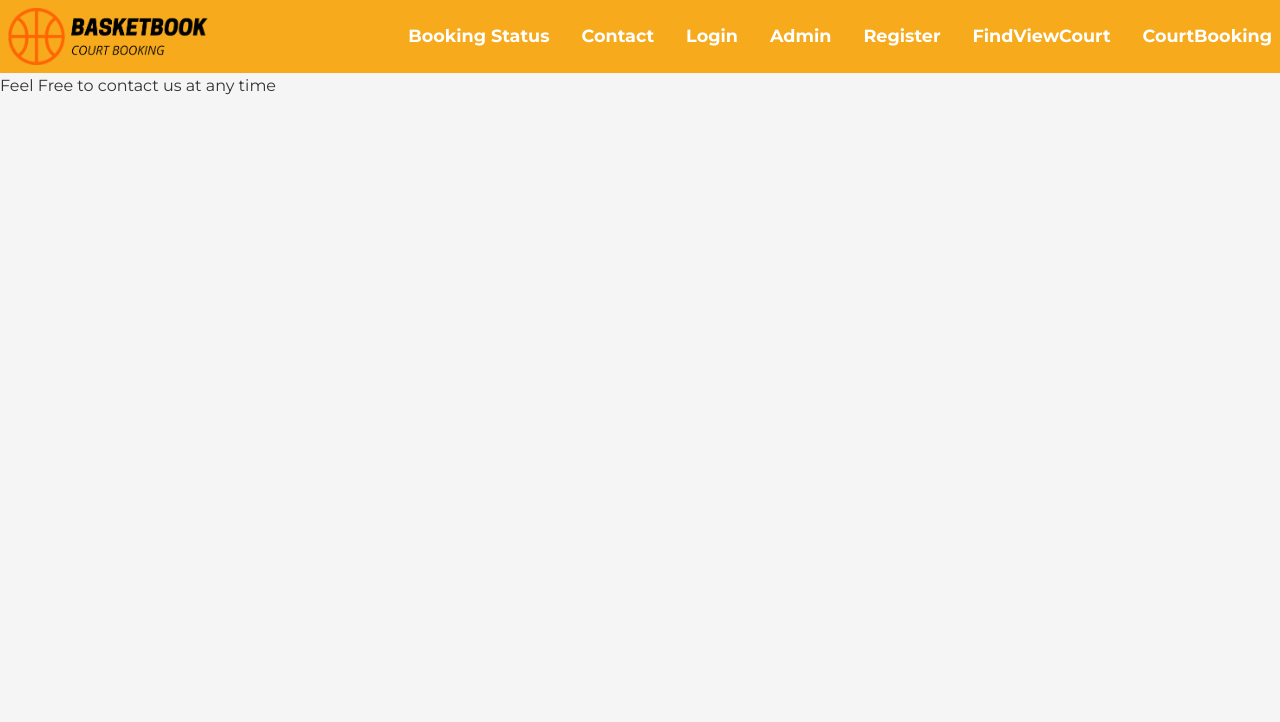
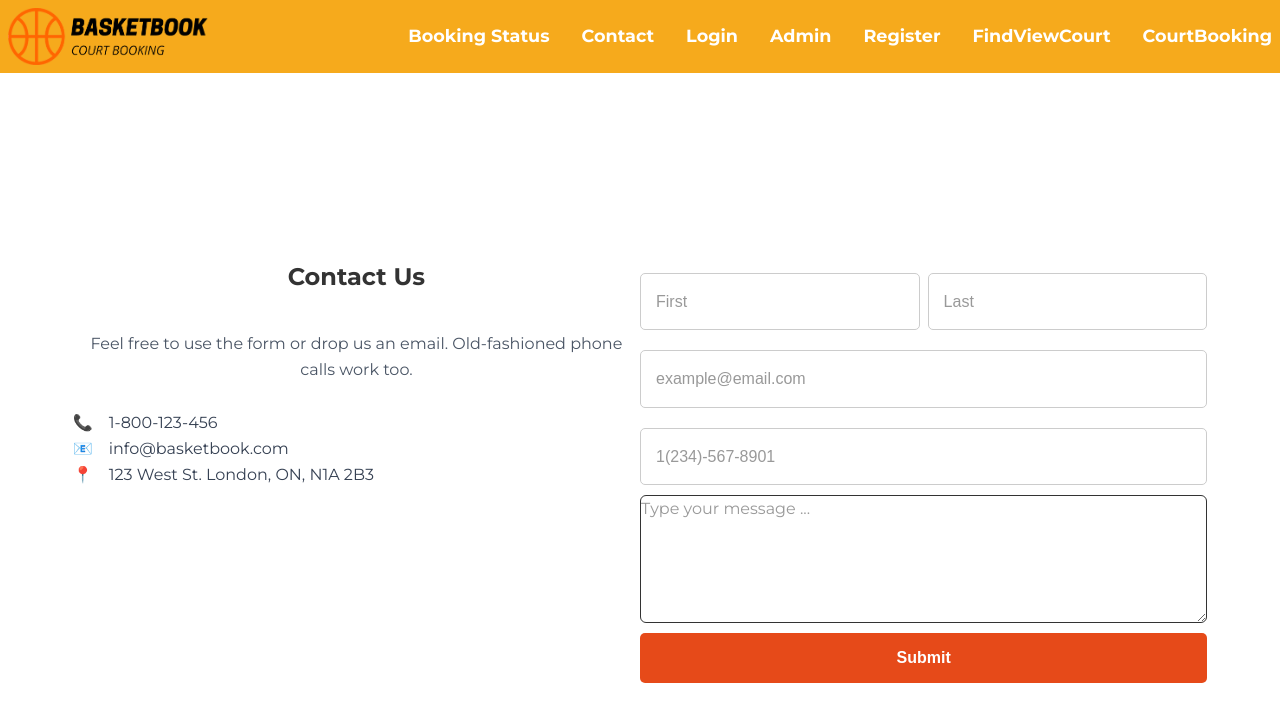
Before and after one commit to psal-afk/basketbookapp, a React (Vite) app: page /contact in a window 1280 px wide. Shown: the top 722 px of the page. Built offline with nearby package versions, Linux system fonts and the light colour scheme.

Commit message:
add contact page

```diff
--- a/src/index.css
+++ b/src/index.css
@@ -468,7 +468,7 @@ h2 {
   width: 90%;
   padding: 8px;
   font-size: 14px;
-  background-color: #4caf50;
+  background-color: #e64a19;
   color: white;
   border: none;
   border-radius: 5px;
@@ -477,7 +477,7 @@ h2 {
 }
 
 .team-section button:hover {
-  background-color: #45a049;
+  background-color: #e64a19;
 }
 
 .court-tracking-container {
@@ -547,7 +547,7 @@ select {
 button {
   width: 100%;
   padding: 12px;
-  background-color: #4caf50;
+  background-color: #e64a19;
   color: white;
   border: none;
   border-radius: 5px;
--- a/src/pages/Contact.jsx
+++ b/src/pages/Contact.jsx
@@ -1,7 +1,79 @@
+import { useState } from "react";
+
 const Contact = () => {
+  const [click, setClick] = useState(null);
   return (
-    <div className="contact">
-      <p>Feel Free to contact us at any time</p>
+    <div className="contact flex justify-center items-center h-screen bg-white">
+      <div className="bg-white p-10  rounded-md flex space-x-10">
+        <div className="w-1/2 flex flex-col gap-7">
+          <h2 className="text-3xl font-bold">Contact Us</h2>
+          <p className="text-gray-600 mt-2 text-center ">
+            Feel free to use the form or drop us an email. Old-fashioned phone
+            calls work too.
+          </p>
+          <div className="mt-5 space-y-3 text-gray-700">
+            <p className="flex items-center space-3 gap-4">
+              <span role="img" aria-label="phone">
+                📞
+              </span>
+              <span>1-800-123-456</span>
+            </p>
+            <p className="flex items-center space-x-2 gap-4">
+              <span role="img" aria-label="email">
+                📧
+              </span>
+              <span>info@basketbook.com</span>
+            </p>
+            <p className="flex items-center space-x-2 gap-4">
+              <span role="img" aria-label="location">
+                📍
+              </span>
+              <span>123 West St. London, ON, N1A 2B3</span>
+            </p>
+          </div>
+        </div>
+        {/* Right Section */}
+        <div className="w-1/2">
+          <form className="space-y-4">
+            <div className="flex space-x-3 w-full gap-2">
+              <input
+                type="text"
+                placeholder="First"
+                className="w-1/2 p-3 border rounded-md"
+              />
+              <input
+                type="text"
+                placeholder="Last"
+                className="w-1/2 p-3 border rounded-md"
+              />
+            </div>
+            <input
+              type="email"
+              placeholder="example@email.com"
+              className="w-full p-3 border rounded-md"
+            />
+            <input
+              type="tel"
+              placeholder="1(234)-567-8901"
+              className="w-full p-3 border rounded-md"
+            />
+            <textarea
+              placeholder="Type your message ..."
+              className="w-full p-4 border rounded-md h-32 "
+            ></textarea>
+            <button
+              className="w-full bg-orange-500 text-white p-3 rounded-md font-semibold hover:bg-orange-600 "
+              onClick={() => {
+                {
+                  setClick(alert("Submitted"));
+                }
+              }}
+            >
+              Submit
+            </button>
+          </form>
+        </div>
+      </div>
     </div>
   );
 };
--- /dev/null
+++ b/src/styles/Contact.css
@@ -0,0 +1,119 @@
+/* Contact Container */
+* {
+  scroll-behavior: smooth;
+}
+.contact {
+  max-width: 800px;
+  margin: 0 auto;
+  padding: 20px;
+  font-family: Arial, sans-serif;
+  text-align: left;
+}
+
+.contact-container h1 {
+  font-size: 2.5rem;
+  color: #333;
+  margin-bottom: 10px;
+}
+
+.contact-description {
+  font-size: 1rem;
+  color: #666;
+  margin-bottom: 20px;
+}
+
+/* Contact Info */
+.contact-info {
+  margin-bottom: 30px;
+}
+
+.contact-info p {
+  font-size: 1rem;
+  color: #444;
+  margin: 5px 0;
+}
+
+/* Contact Form */
+.contact-form {
+  background-color: #fff;
+  padding: 20px;
+  border-radius: 10px;
+  box-shadow: 0 4px 10px rgba(0, 0, 0, 0.1);
+}
+
+.form-group {
+  margin-bottom: 20px;
+}
+
+.form-group label {
+  display: block;
+  font-size: 1rem;
+  color: #444;
+  margin-bottom: 5px;
+}
+
+.form-group input,
+.form-group textarea {
+  width: 100%;
+  padding: 10px;
+  font-size: 1rem;
+  border: 1px solid #ddd;
+  border-radius: 5px;
+  outline: none;
+  transition: border-color 0.3s ease;
+}
+
+.form-group input:focus,
+.form-group textarea:focus {
+  border-color: #007bff;
+}
+
+.form-group textarea {
+  resize: vertical;
+}
+
+/* Name Fields */
+.name-fields {
+  display: flex;
+  gap: 10px;
+}
+
+.name-fields input {
+  flex: 1;
+}
+
+/* Submit Button */
+.submit-button {
+  background-color: #007bff;
+  color: #fff;
+  padding: 10px 20px;
+  font-size: 1rem;
+  border: none;
+  border-radius: 5px;
+  cursor: pointer;
+  transition: background-color 0.3s ease;
+}
+
+.submit-button:hover {
+  background-color: #0056b3;
+}
+
+/* Responsive Design */
+@media (max-width: 600px) {
+  .contact-container {
+    padding: 10px;
+  }
+
+  .contact-form {
+    padding: 15px;
+  }
+
+  .name-fields {
+    flex-direction: column;
+    gap: 0;
+  }
+
+  .submit-button {
+    width: 100%;
+  }
+}
--- a/src/styles/Header.css
+++ b/src/styles/Header.css
@@ -4,6 +4,9 @@
   display: flex;
   justify-content: space-between;
   align-items: center;
+  position: sticky;
+  width: 100%;
+  scrollbar-width: 2px;
 }
 
 .nav {
```
